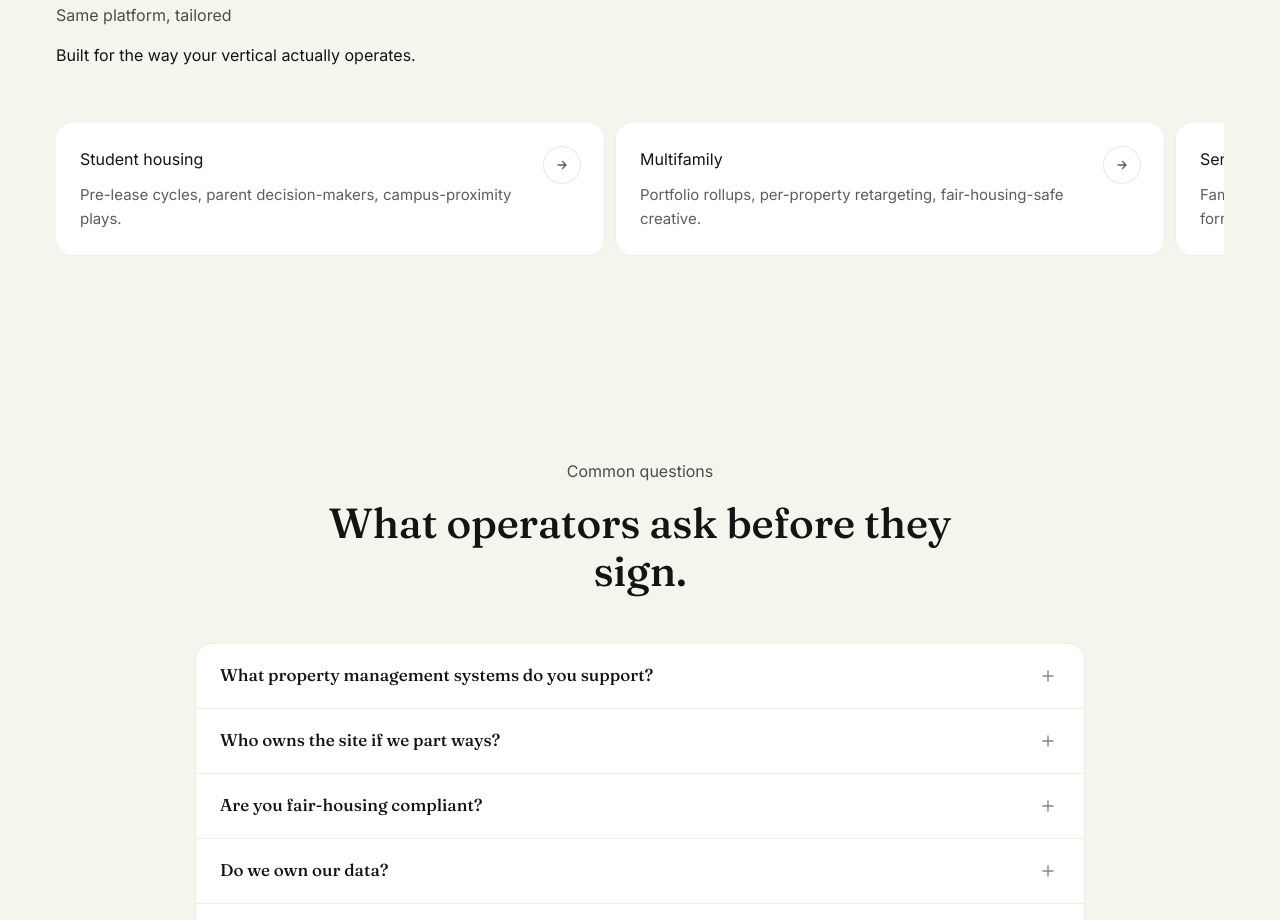
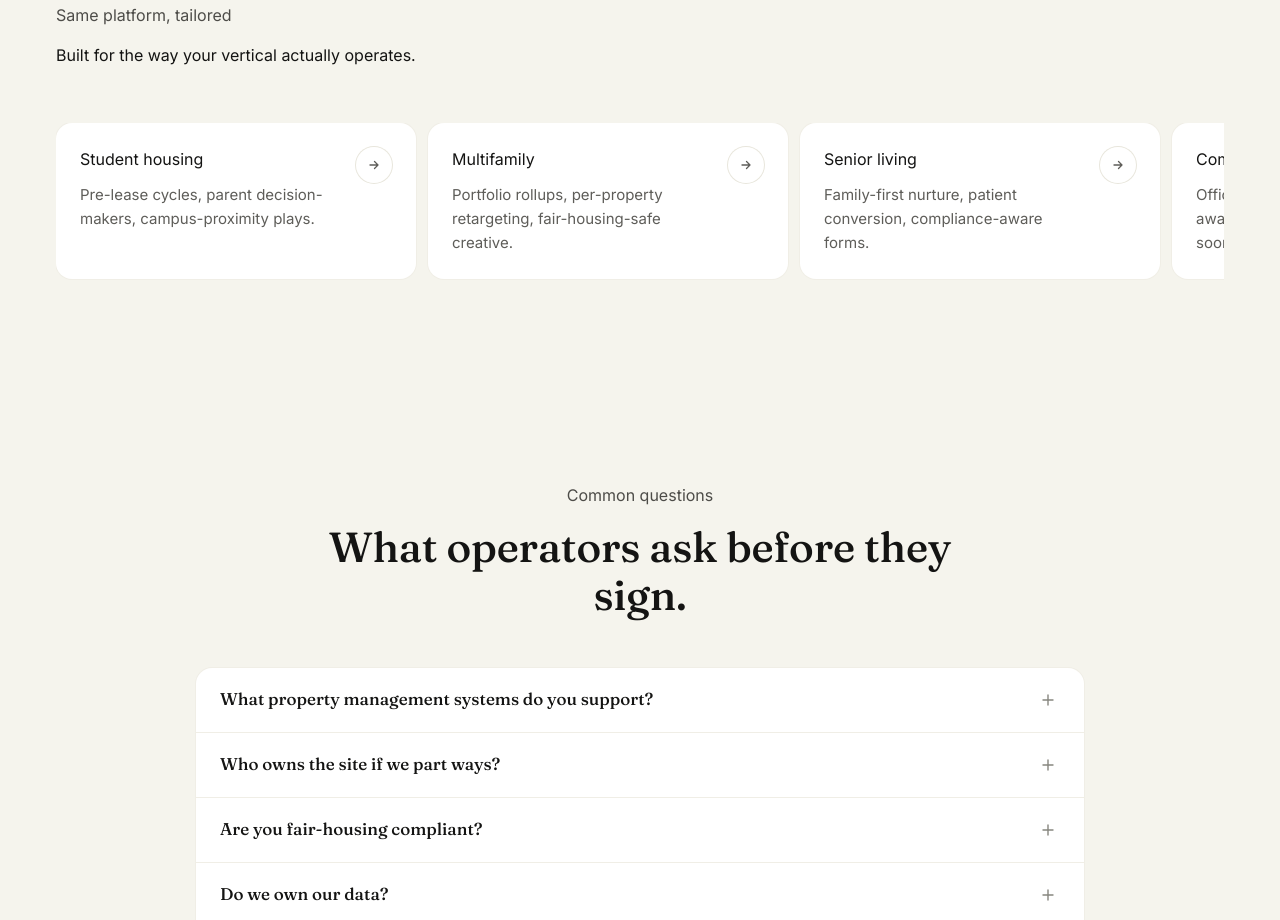
Before and after one commit to adamwolfe2/realos, a Next.js app: page / in a window 1280 px wide. Shown: the part 8340-9260 px from the top of the page. Built offline with nearby package versions, Linux system fonts and the light colour scheme; no server answers.

Commit message:
fix(build): merge duplicate style props on verticals Link element

```diff
--- a/components/home/verticals.tsx
+++ b/components/home/verticals.tsx
@@ -42,8 +42,10 @@ export function Verticals() {
               key={v.href}
               href={v.href}
               className="group flex-shrink-0 md:flex-shrink block p-6 md:p-7"
-              style={{ scrollSnapAlign: "start", width: "82vw", maxWidth: "360px" }}
               style={{
+                scrollSnapAlign: "start",
+                width: "82vw",
+                maxWidth: "360px",
                 backgroundColor: "#ffffff",
                 borderRadius: "16px",
                 boxShadow: "0 0 0 1px #f0eee6",
```
